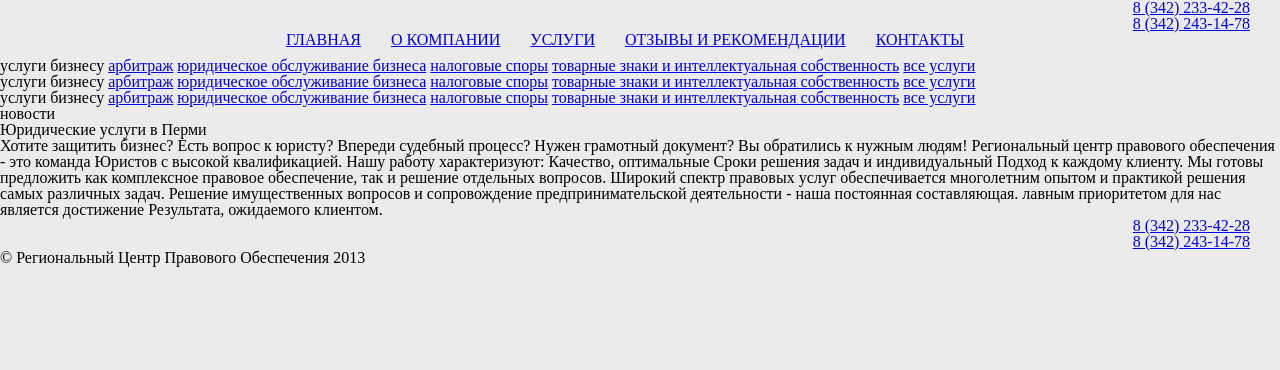
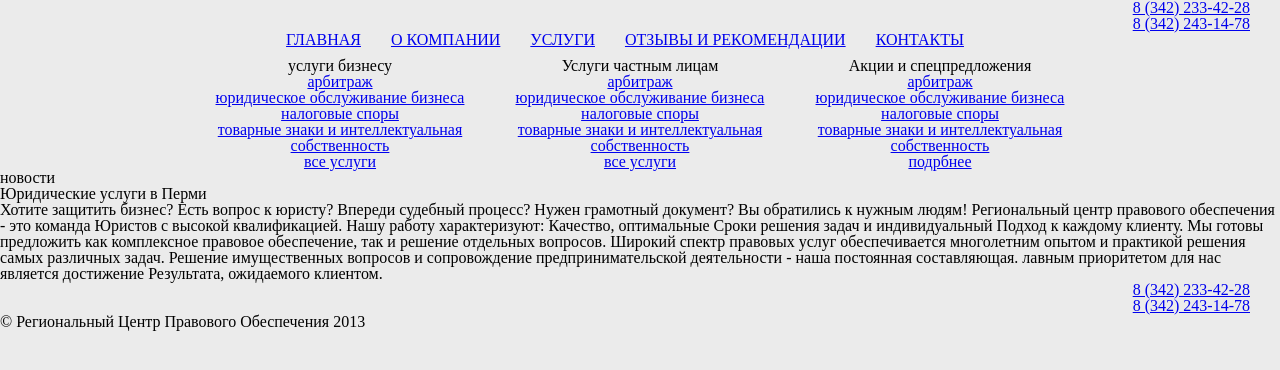
Before and after one commit to Moyshin94/model, a plain HTML site: page index.html in a window 1280 px wide. Drawn offline with Linux system fonts and the light colour scheme.

Commit message:
service structure

```diff
--- a/css/style.css
+++ b/css/style.css
@@ -178,4 +178,23 @@ body {
   text-transform: uppercase;
 }
 /* MENU END */
-.img/* HEADER END */;
+.img {
+}
+/* HEADER END */
+
+/* SECTION SERVICE */
+.ul-service {
+  font-size: 0px;
+  margin: 0 auto;
+  text-align: center;
+}
+
+.ul-service > li {
+  display: inline-block;
+  font-size: 16px;
+  width: 300px;
+}
+.ul-service > li > a {
+  display: block;
+}
+/* SECTION SERVICE END*/
--- a/index.html
+++ b/index.html
@@ -23,10 +23,14 @@
             <li><a href="#">контакты</a></li>
           </ul>
         </nav>
-        <div class="img"></div>
+        <div class="img">
+          <!-- <img src="/img/стрелка.png" alt="arrow" />
+          <img src="/img/Layer_32.png" alt="business_clock" />
+          <img src="/img/лого.png" alt="" /> -->
+        </div>
       </header>
       <section class="service">
-        <ul>
+        <ul class="ul-service">
           <li>
             <span>услуги бизнесу</span>
             <a href="#">aрбитраж</a>
@@ -36,7 +40,7 @@
             <a href="#">все услуги</a>
           </li>
           <li>
-            <span>услуги бизнесу</span>
+            <span>Услуги частным лицам</span>
             <a href="#">aрбитраж</a>
             <a href="#">юридическое обслуживание бизнеса</a>
             <a href="#">налоговые споры</a>
@@ -44,12 +48,12 @@
             <a href="#">все услуги</a>
           </li>
           <li>
-            <span>услуги бизнесу</span>
+            <span>Акции и спецпредложения</span>
             <a href="#">aрбитраж</a>
             <a href="#">юридическое обслуживание бизнеса</a>
             <a href="#">налоговые споры</a>
             <a href="#">товарные знаки и интеллектуальная собственность</a>
-            <a href="#">все услуги</a>
+            <a href="#">подрбнее</a>
           </li>
         </ul>
       </section>
```
